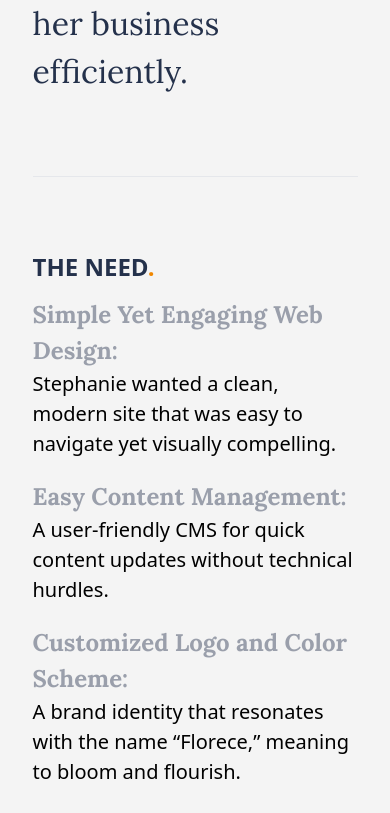
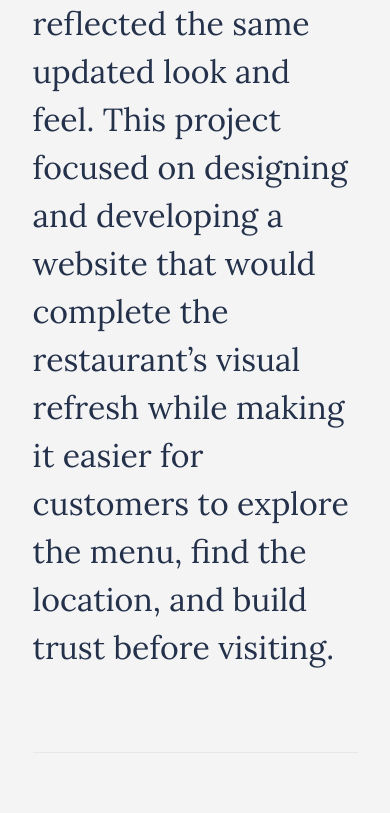
Before and after one commit to kbrandon19/debonairfox-creative-studio, a Next.js app: page /work/common-grounds in a window 390 px wide. Shown: the part 2624-3437 px from the top of the page. Built offline with nearby package versions, Linux system fonts and the light colour scheme; what @xpd/tailwind-3dtransforms would draw is missing.

Commit message:
Revise Common Grounds page content and layout; enhance user experience with updated descriptions and Google Places API integration

```diff
--- a/app/(work)/work/common-grounds/page.tsx
+++ b/app/(work)/work/common-grounds/page.tsx
@@ -37,9 +37,7 @@ function page() {
             fill
             className="object-cover object-right"
             loading="eager"
-
           />
-
         </div>
       </div>
 
@@ -48,11 +46,16 @@ function page() {
         <div className="flex flex-col gap-y-20  ">
           <div className="h-full w-auto">
             <h1 className="bodyText text-Xl leading-[2re] md:text-titleMid md:leading-[3.5rem] font-light pt-10 text-accent-default ">
-              Stephanie, a seasoned communications expert, decided to launch her
-              own consulting firm, Florece Consulting, to focus on the causes
-              she’s passionate about. She reached out for a website that would
-              not only reflect her brand’s mission but also provide the
-              functionality she needed to manage her business efficiently.
+              Common Grounds is a local breakfast and brunch restaurant that
+              serves a unique mix of Ecuadorian and American-style dishes.
+              Recently, the restaurant updated its physical menu to improve
+              readability and visual appeal. While the redesign helped modernize
+              the in-store experience, the brand still lacked a digital presence
+              that reflected the same updated look and feel. This project
+              focused on designing and developing a website that would complete
+              the restaurant’s visual refresh while making it easier for
+              customers to explore the menu, find the location, and build trust
+              before visiting.
             </h1>
           </div>
           <hr />
@@ -64,45 +67,38 @@ function page() {
             <div className="flex flex-row flex-wrap">
               <div className="h-auto w-auto md:w-1/2 md:p-4 mt-5 md:mt-0">
                 <h3 className="text-xl bodyText font-bold opacity-75 text-accent-100">
-                  Simple Yet Engaging Web Design:{" "}
+                  Easy Content Management:{" "}
                 </h3>
                 <p className="text-l font-light">
-                  Stephanie wanted a clean, modern site that was easy to
-                  navigate yet visually compelling.
+                  A user-friendly CMS that allows the restaurant to quickly
+                  update menu items, images, and information without requiring
+                  technical knowledge.
                 </p>
               </div>
               <div className="h-auto w-auto md:w-1/2 md:p-4 mt-5 md:mt-0">
                 <h3 className="text-xl bodyText font-bold opacity-75 text-accent-100">
-                  Easy Content Management:
+                  Modern yet Engaging UI/ UX Design :
                 </h3>{" "}
                 <p className="text-l font-light">
-                  A user-friendly CMS for quick content updates without
-                  technical hurdles.
+                  A visually appealing interface that reflects the restaurant’s
+                  vibrant personality while ensuring the menu and key
+                  information remain easy to read and navigate.
                 </p>
               </div>
               <div className="h-auto w-auto md:w-1/2 md:p-4 mt-5 md:mt-0">
                 <h3 className="text-xl bodyText font-bold opacity-75 text-accent-100">
-                  Customized Logo and Color Scheme:
+                  Web Design:
                 </h3>{" "}
                 <p className="text-l font-light">
-                  A brand identity that resonates with the name “Florece,”
-                  meaning to bloom and flourish.
-                </p>
-              </div>
-              <div className="h-auto w-auto md:w-1/2 md:p-4 mt-5 md:mt-0">
-                <h3 className="text-xl bodyText font-bold opacity-75 text-accent-100">
-                  Analytics and Integrations:{" "}
-                </h3>
-                <p className="text-l font-light">
-                  Web traffic monitoring, email submissions, and calendar
-                  integrations for appointments.
+                  A responsive website that helps potential customers discover
+                  the restaurant, view the menu, and build trust through visuals
+                  and customer reviews.
                 </p>
               </div>
             </div>
           </div>
         </div>
       </div>
-
 
       {/* Case Study 2 */}
       <div className="w-5/6 h-auto mx-auto bg-white flex flex-col md:flex-row gap-x-10 gap-y-10 md:gap-y-0 mt-40">
@@ -112,16 +108,22 @@ function page() {
               Web Design<span className="text-tangerine">.</span>
             </h3>
             <p className="text-l font-light">
-              To achieve the desired simplicity and engagement, the site was
-              structured into six main sections: Hero, About, Services, Founder
-              Bio, Media Appearances, and Contact. The design ethos was
-              minimalism with purpose, avoiding unnecessary elements while
-              focusing on what’s essential. A prominent Hero section greets
-              users with the company’s core message, followed by clean,
-              straightforward sections that clearly communicate Stephanie&apos;s
-              services. The Contact section balances form and function, with a
-              streamlined design enhanced by visual elements that prevent the
-              page from feeling text-heavy.
+              From the beginning, I knew I wanted the hero section to be
+              visually bold, with large typography acting as the main focal
+              point. The goal was to immediately communicate the restaurant’s
+              identity while creating a visually engaging first impression. I
+              approached the design from a customer’s perspective. When choosing
+              where to eat, people often rely on visual cues and social proof.
+              As the saying goes, we eat with our eyes first.
+            </p>
+            <p className="text-l font-light">
+              To support this idea, I incorporated Google review ratings
+              directly into the hero section. This provides immediate
+              credibility while also helping persuade visitors who may be
+              unfamiliar with the restaurant. Food imagery was also added to
+              complement the design and reinforce the restaurant’s offerings.
+              Combined with vibrant colors and coffee-themed illustrations
+              inspired by the restaurant’s menu design.
             </p>
           </div>
 
@@ -130,11 +132,24 @@ function page() {
               Content Management System<span className="text-tangerine">.</span>
             </h3>
             <p className="text-l font-light">
-              Sanity was chosen as the CMS to meet Stephanie’s need for easy
-              content management. With a customizable dashboard, Sanity provides
-              her the flexibility to update content effortlessly. Each document
-              in the CMS maps directly to sections on the site, ensuring a
-              smooth user experience when editing.
+              To make the website easy to maintain, I implemented a headless CMS
+              using Sanity. Sanity allows the restaurant to update content
+              without needing to modify code or manage complex backend systems. This approach removes the need for
+              plugins, server panels, or manual stylesheet changes, making
+              ongoing maintenance simple and efficient.
+            </p>
+          </div>
+
+                 <div className="flex flex-col gap-3">
+            <h3 className="w-full uppercase text-xl font-semibold text-accent-default leading-5 md:leading-0">
+              Third Party Integration<span className="text-tangerine">.</span>
+            </h3>
+            <p className="text-l font-light">
+              To enhance the user experience and provide real-time information,
+              I integrated the Google Places API. This integration allows the
+              website to dynamically display the restaurant’s location details
+              and customer review ratings directly from Google, giving visitors
+              an immediate sense of trust and authenticity.
             </p>
           </div>
         </div>
@@ -142,7 +157,7 @@ function page() {
         {/* image */}
         <div className="basis-1/2 drop-shadow-xl">
           <Image
-            src="https://res.cloudinary.com/dujkjy2e2/image/upload/v1761617797/Debonair%20Fox%20Creative%20Studio/Work/Florece/Image3_woocjj.png"
+            src="https://res.cloudinary.com/dujkjy2e2/image/upload/v1773421462/Debonair%20Fox%20Creative%20Studio/Work/Common%20Grounds/3_cl3bvl.png"
             fill
             alt="profile photo"
             className="object-cover object-right"
@@ -151,10 +166,9 @@ function page() {
         </div>
       </div>
 
-      {/* Case Study 3 */}
+      {/* Case Study 3
       <div className="w-5/6 h-auto mx-auto bg-white flex flex-col md:flex-row gap-x-10 gap-y-10 md:gap-y-0 mt-40">
 
-      {/* image */}
         <div className="basis-1/2 drop-shadow-xl">
           <Image
             src="https://res.cloudinary.com/dujkjy2e2/image/upload/v1761617812/Debonair%20Fox%20Creative%20Studio/Work/Florece/download_oqbzd1.gif"
@@ -168,45 +182,31 @@ function page() {
         <div className="basis-1/2 flex flex-col gap-y-10">
           <div className="flex flex-col gap-3">
             <h3 className="w-full uppercase text-xl font-semibold text-accent-default leading-5 md:leading-0">
-              Brand Identity<span className="text-tangerine">.</span>
+              Third Party Integration<span className="text-tangerine">.</span>
             </h3>
             <p className="text-l font-light">
-              The color palette and logo were carefully crafted to reflect the
-              brand’s name and mission. The palette combines dark base tones
-              with floral accents of lavender and pink, symbolizing growth and
-              resilience. The lotus flower logo, representing enlightenment and
-              beauty in adversity, encapsulates Florece Consulting&apos;s
-              mission to help communications efforts bloom even in challenging
-              environments.
-            </p>
-          </div>
-
-          <div className="flex flex-col gap-3">
-            <h3 className="w-full uppercase text-xl font-semibold text-accent-default leading-5 md:leading-0">
-              Technology Integration<span className="text-tangerine">.</span>
-            </h3>
-            <p className="text-l font-light">
-              To enhance functionality, Google Analytics was integrated for web
-              traffic monitoring, while Google Calendar facilitates client
-              appointments directly from the site. For email submissions, Resend
-              was selected as an affordable, reliable solution, complemented by
-              a custom email template.
+              To enhance the user experience and provide real-time information,
+              I integrated the Google Places API. This integration allows the
+              website to dynamically display the restaurant’s location details
+              and customer review ratings directly from Google, giving visitors
+              an immediate sense of trust and authenticity.
             </p>
           </div>
         </div>
-      </div>
+      </div>*/}
 
       {/* Conclusion */}
-      <div className="w-full h-auto md:h-screen bg-fc-charcoal flex flex-col py-40 md:py-0 mt-40 justify-center ">
+      <div className="w-full h-auto md:h-screen bg-cg-red flex flex-col py-40 md:py-0 mt-40 justify-center ">
         <h1 className=" w-5/6 mx-auto text-secTitle md:text-titleMid leading-[3rem] font-normal text-fc-white align-center">
-          The final product is a website that not only meets Stephanie’s
-          business needs but also embodies the essence of{" "}
-          <span className="text-fc-plum font-semibold italic">
-            <Link href="https://florececonsulting.com">Florece Consulting</Link>
-          </span>
-          . The balance between visual appeal and functionality ensures that the
-          site serves as both a marketing tool and a platform for meaningful
-          engagement.
+          The final result is a modern, engaging website that captures the
+          relaxed, vibrant atmosphere of the restaurant. Through bold
+          typography, colorful design elements, and carefully chosen imagery,
+          the site reflects the energy of a beach-town brunch spot while
+          providing customers with the key information they need. By combining
+          thoughtful design, dynamic content management, and real-time
+          integrations, the website completes the restaurant’s brand refresh and
+          creates a cohesive digital experience for both new and returning
+          customers.
         </h1>
       </div>
     </div>
```
Lines whose indentation alone changed are shown as unchanged.
